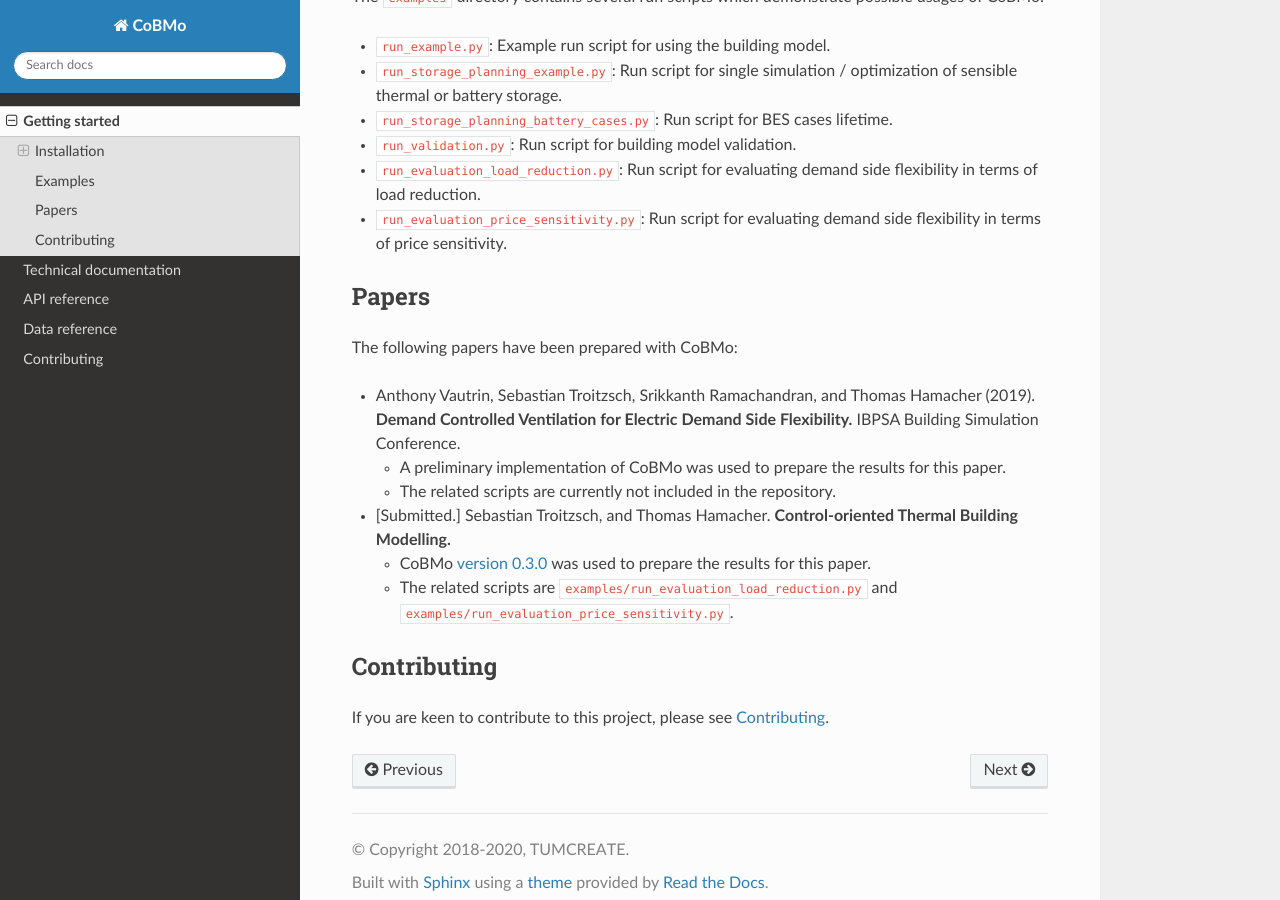
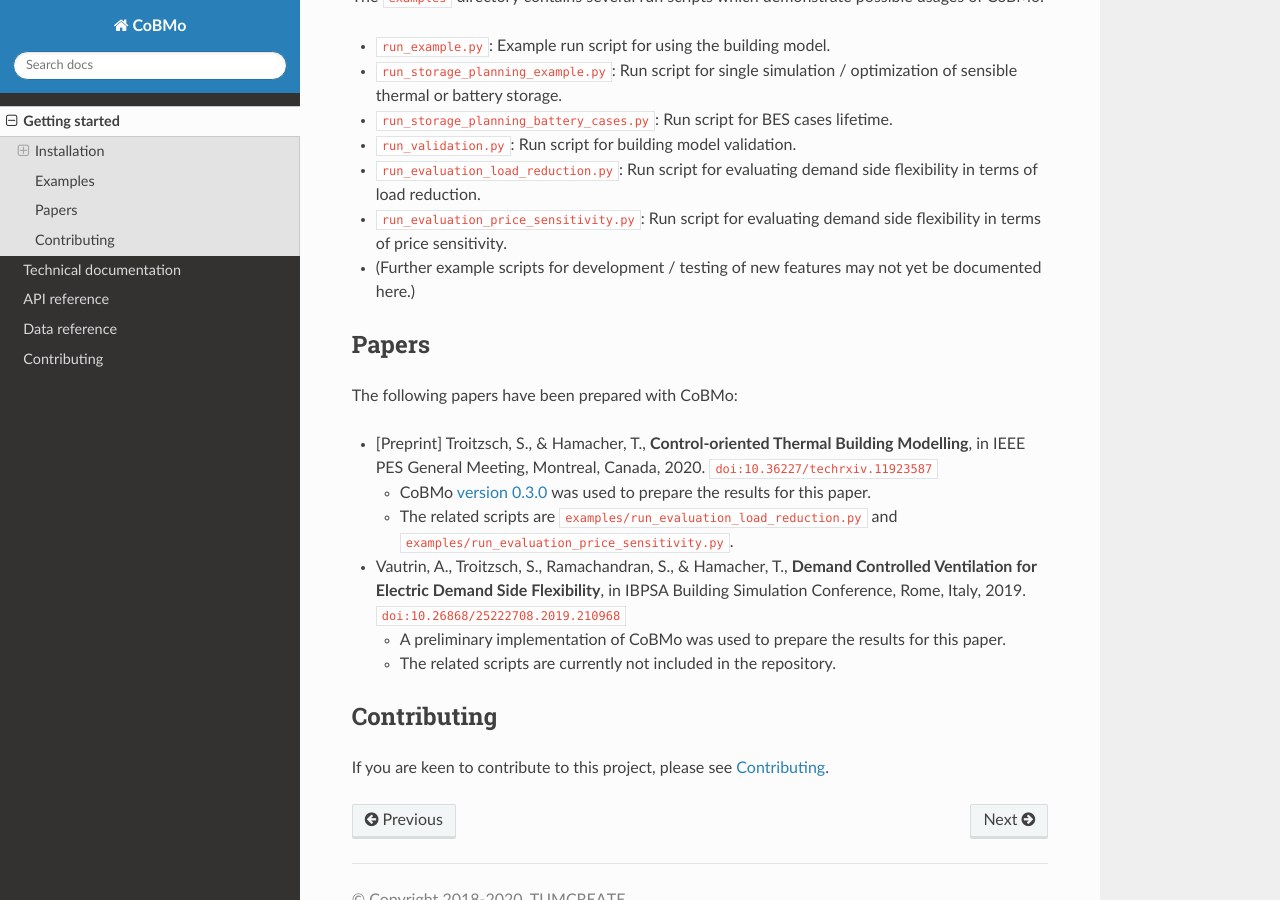
Before and after one commit to mesmo-dev/cobmo, a Sphinx documentation site: the page built from docs/intro.md, in a window 1280 px wide and 900 px high, scrolled down 971 px. Built offline with Sphinx 7.4.7 and the Read the Docs theme 2.0.0, drawn with Linux system fonts in a browser that asks for light colours.

Commit message:
docs: Minor changes

```diff
--- a/docs/intro.md
+++ b/docs/intro.md
@@ -34,17 +34,18 @@
 - `run_validation.py`: Run script for building model validation.
 - `run_evaluation_load_reduction.py`: Run script for evaluating demand side flexibility in terms of load reduction.
 - `run_evaluation_price_sensitivity.py`: Run script for evaluating demand side flexibility in terms of price sensitivity.
+- (Further example scripts for development / testing of new features may not yet be documented here.)
 
 ## Papers
 
 The following papers have been prepared with CoBMo:
 
-- Anthony Vautrin, Sebastian Troitzsch, Srikkanth Ramachandran, and Thomas Hamacher (2019). **Demand Controlled Ventilation for Electric Demand Side Flexibility.** IBPSA Building Simulation Conference.
+- [Preprint] Troitzsch, S., & Hamacher, T., **Control-oriented Thermal Building Modelling**, in IEEE PES General Meeting, Montreal, Canada, 2020. [`doi:10.36227/techrxiv.11923587`](https://doi.org/10.36227/techrxiv.11923587)
+    - CoBMo [version 0.3.0](https://github.com/TUMCREATE-ESTL/cobmo/releases/tag/0.3.0) was used to prepare the results for this paper.
+    - The related scripts are [`examples/run_evaluation_load_reduction.py`](https://github.com/TUMCREATE-ESTL/cobmo/blob/0.3.0/examples/run_evaluation_load_reduction.py) and [`examples/run_evaluation_price_sensitivity.py`](https://github.com/TUMCREATE-ESTL/cobmo/blob/0.3.0/examples/run_evaluation_price_sensitivity.py).
+- Vautrin, A., Troitzsch, S., Ramachandran, S., & Hamacher, T., **Demand Controlled Ventilation for Electric Demand Side Flexibility**, in IBPSA Building Simulation Conference, Rome, Italy, 2019. [`doi:10.26868/25222708.2019.210968`](https://doi.org/10.26868/25222708.2019.210968)
     - A preliminary implementation of CoBMo was used to prepare the results for this paper.
     - The related scripts are currently not included in the repository.
-- [Submitted.] Sebastian Troitzsch, and Thomas Hamacher. **Control-oriented Thermal Building Modelling.**
-    - CoBMo [version 0.3.0](https://github.com/TUMCREATE-ESTL/cobmo/releases/tag/0.3.0) was used to prepare the results for this paper.
-    - The related scripts are [`examples/run_evaluation_load_reduction.py`](https://github.com/TUMCREATE-ESTL/cobmo/blob/0.3.0/examples/run_evaluation_load_reduction.py) and [`examples/run_evaluation_price_sensitivity.py`](https://github.com/TUMCREATE-ESTL/cobmo/blob/0.3.0/examples/run_evaluation_price_sensitivity.py).
 
 ## Contributing
 
```
